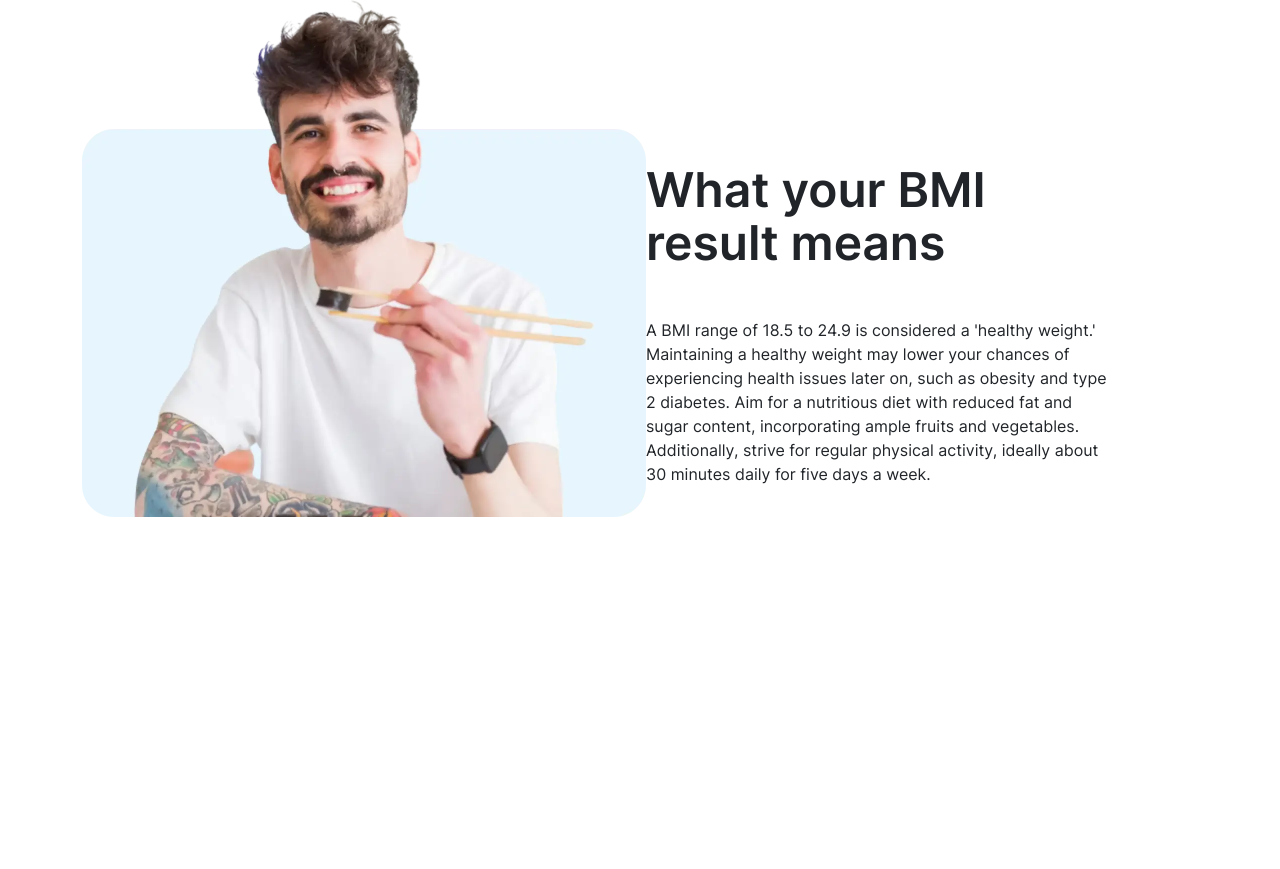
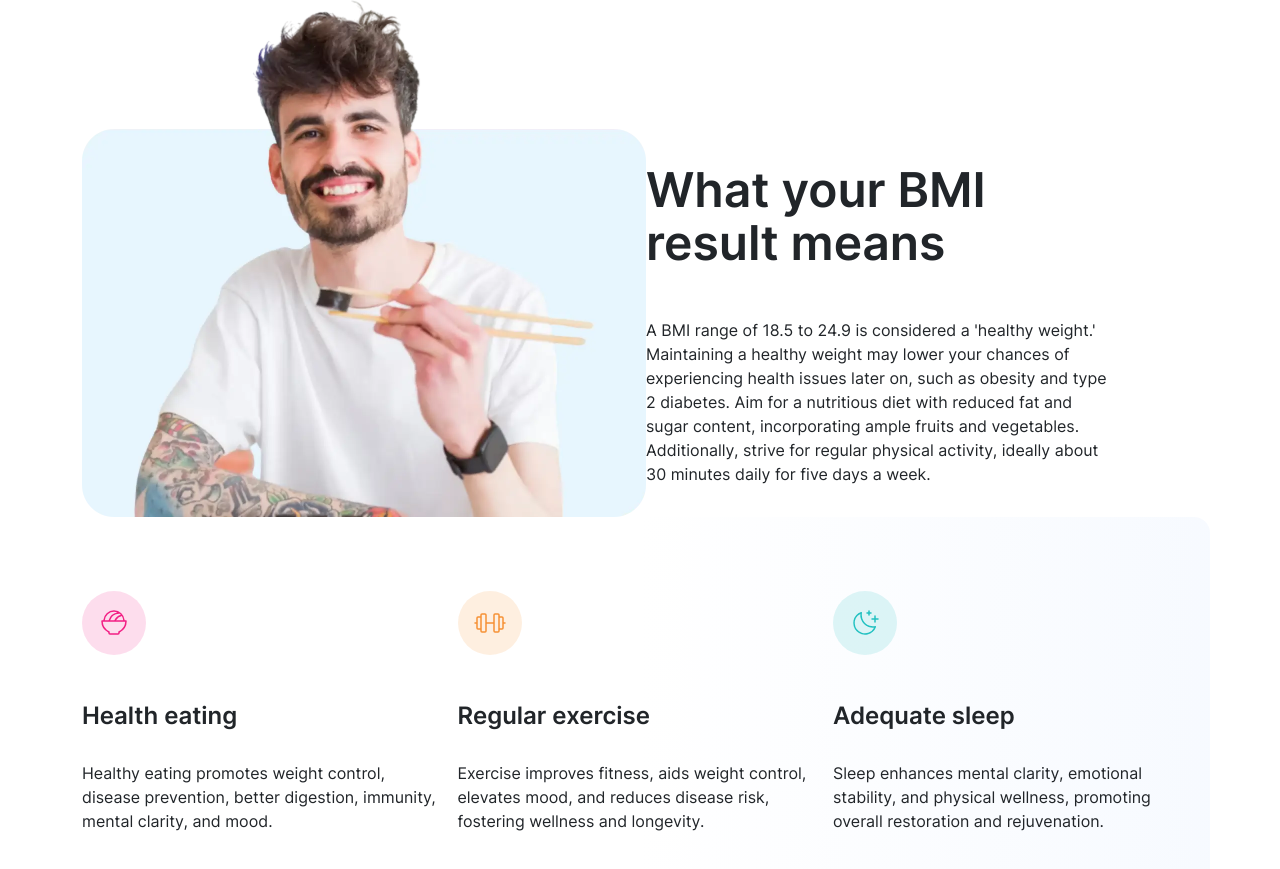
Before and after one commit to Soma586/BmiCalculator, a React (Create React App) app: page / in a window 1280 px wide. Shown: the part 753-1622 px from the top of the page. Before the commit the page ends 1270 px from the top, so only its background shows below. Built offline with nearby package versions, Linux system fonts and the light colour scheme.

Commit message:
completed desktop layout for third section

```diff
--- a/src/App.js
+++ b/src/App.js
@@ -2,12 +2,14 @@ import logo from './logo.svg';
 import './App.css';
 import Hero from './components/Hero'
 import Person from './components/Person'
+import ThirdSection from './components/ThirdSection';
 
 function App() {
   return (
     <div className="">
       <Hero/>
       <Person/>
+      <ThirdSection/>
 
     </div>
   );
--- /dev/null
+++ b/src/components/ThirdSection/index.jsx
@@ -0,0 +1,75 @@
+import './styles.scss'
+import Eat from '../../assets/images/icon-eating.svg'
+import Exercise from '../../assets/images/icon-exercise.svg'
+import Sleep from '../../assets/images/icon-sleep.svg'
+
+
+
+
+const Card = (props) =>{
+
+
+    const {icon, title, desc} = props
+
+    return (
+        <div className="card">
+
+            <img src={icon} className="iconImage"/>
+
+            <p className="type__HeadingM mt-5">{title}</p>
+
+            <p className="type__BodyM mt-3">{desc}</p>
+
+        </div>
+    )
+}
+
+const ThirdSection = () => {
+
+
+    const arr = [{
+        icon : Eat,
+        title: "Health eating",
+        desc: "Healthy eating promotes weight control, disease prevention, better digestion, immunity, mental clarity, and mood."
+    },
+
+    {
+       icon: Exercise,
+       title: "Regular exercise",
+       desc: 'Exercise improves fitness, aids weight control, elevates mood, and reduces disease risk, fostering wellness and longevity.'
+    },
+    {
+        icon: Sleep,
+        title: 'Adequate sleep',
+        desc: "Sleep enhances mental clarity, emotional stability, and physical wellness, promoting overall restoration and rejuvenation."
+    }
+]
+
+
+const cards = arr.map((card) => {
+
+    return (
+    <Card icon={card.icon} title={card.title} desc={card.desc}/>
+    )
+})
+
+
+
+
+
+    return (
+        <div className="container thirdContainer">
+
+
+        <div className="d-flex justify-content-between">
+            {cards}
+            </div>
+
+
+        </div>
+    )
+
+}
+
+
+export default ThirdSection
--- /dev/null
+++ b/src/components/ThirdSection/styles.scss
@@ -0,0 +1,25 @@
+@import '../../Scss/variables.scss';
+
+
+.thirdContainer {
+    height: 402px;
+    //background-color: #D6E6FE;
+    background:  linear-gradient(to right, $White 50%, rgba(214, 230, 254, 0.2) );
+    padding-top: 74px;
+    border-radius: 16px;
+}
+
+
+.card {
+
+    height: 234px;
+    width: 365px;
+    border: none !important;
+    background-color: transparent !important;
+}
+
+.iconImage {
+
+    width: 64px;
+    height: 64px;
+}
```
